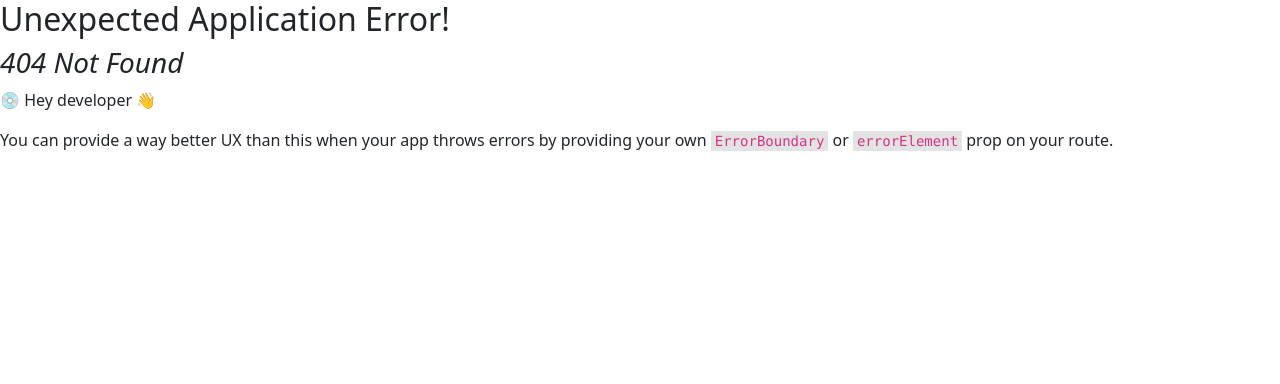
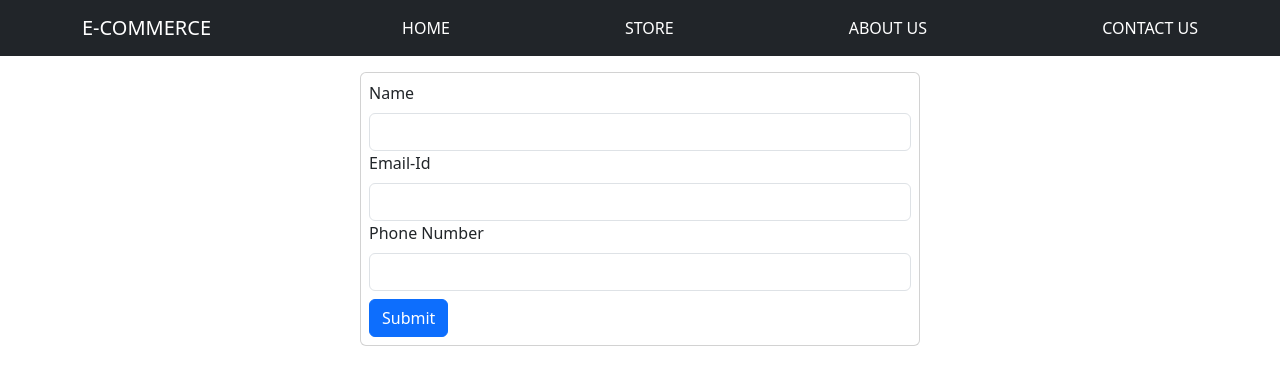
Before and after one commit to srikanth-vanam/E-commerce-react, a React (Create React App) app: page /contactUs in a window 1280 px wide. Before the commit this address had no page. Shown: the top 384 px of the page. Built offline with nearby package versions, Linux system fonts and the light colour scheme.

Commit message:
used Router so made changes according to it, added ContactUs via routing

```diff
--- a/package.json
+++ b/package.json
@@ -10,7 +10,7 @@
     "react": "^18.0.0",
     "react-bootstrap": "^2.8.0",
     "react-dom": "^18.0.0",
-    "react-router-dom": "^6.15.0",
+    "react-router-dom": "^5.3.4",
     "react-scripts": "^5.0.1"
   },
   "scripts": {
--- a/src/App.js
+++ b/src/App.js
@@ -1,16 +1,29 @@
-import { RouterProvider, createBrowserRouter } from "react-router-dom";
 import AboutUs from "./components/AboutUs";
 import LandingPage from "./LandingPage";
 import Home from "./components/Home";
 import Movies from "./components/Backend-Connectivity/Movies";
+import { Route } from "react-router-dom/cjs/react-router-dom";
+import Contact from "./components/Contact";
 function App() {
-  const router = createBrowserRouter([
-    { path: "/", element: <LandingPage /> },
-    { path: "/aboutUs", element: <AboutUs /> },
-    {path:"/home",element:<Home />},
-    {path:'/starwars',element:<Movies />}
-  ]);
-  return <RouterProvider router={router}></RouterProvider>;
+
+
+  return <>
+  <Route exact path="/">
+    <LandingPage />
+  </Route>
+  <Route path="/home">
+    <Home />
+  </Route>
+  <Route path="/aboutUs">
+    <AboutUs />
+  </Route>
+  <Route path="/starwars">
+    <Movies />
+  </Route>
+  <Route path="/contactUs">
+    <Contact />
+  </Route>
+  </>;
 }
 
 export default App;
--- a/src/components/Backend-Connectivity/Movies.js
+++ b/src/components/Backend-Connectivity/Movies.js
@@ -70,7 +70,7 @@ const Movies = () => {
         body: JSON.stringify(movie),
       }
     );
-    const data = await response.json();
+    await response.json();
   };
   const deleteMovieHandler = async (movieId) => {
     try {
--- /dev/null
+++ b/src/components/Contact.js
@@ -0,0 +1,65 @@
+import { Button, Card, Form, FormControl, FormLabel } from "react-bootstrap";
+import Header from "./Header";
+import { useRef } from "react";
+
+const Contact = () => {
+  const inputName = useRef();
+  const inputEmail = useRef();
+  const inputPhoneNumber = useRef();
+
+  const submitHandler = (e) => {
+    e.preventDefault();
+    const userData = {
+      name: inputName.current.value,
+      email: inputEmail.current.value,
+      phoneNumber: inputPhoneNumber.current.value,
+    };
+    postUserDataHandler(userData);
+    inputName.current.value = "";
+    inputEmail.current.value = "";
+    inputPhoneNumber.current.value = "";
+  };
+
+  const postUserDataHandler = async (userData) => {
+    try {
+      const response = await fetch(
+        `https://react-httprequests-2c86d-default-rtdb.firebaseio.com/customerInfo.json`,
+        {
+          method: "POST",
+          body: JSON.stringify(userData),
+          header: {
+            "Content-Type": "application/json",
+          },
+        }
+      );
+      if (!response.ok) {
+        throw new Error("cannot post data to fireBase");
+      } else {
+        console.log("sucessfully posted Customer data");
+      }
+    } catch (error) {
+      console.log(error.message);
+    }
+  };
+
+  return (
+    <>
+      <Header onHide={true} />
+      <Card className="p-2" style={{ width: "35rem", margin: "1rem auto" }}>
+        <Form onSubmit={submitHandler}>
+          <FormLabel>Name</FormLabel>
+          <FormControl ref={inputName}></FormControl>
+          <FormLabel>Email-Id</FormLabel>
+          <FormControl ref={inputEmail}></FormControl>
+          <FormLabel>Phone Number</FormLabel>
+          <FormControl ref={inputPhoneNumber}></FormControl>
+          <Button className="mt-2" type="submit">
+            Submit
+          </Button>
+        </Form>
+      </Card>
+    </>
+  );
+};
+
+export default Contact;
--- a/src/components/Header.js
+++ b/src/components/Header.js
@@ -35,6 +35,13 @@ const Header = (props) => {
             </NavLink>
           </Nav.Link>
         </Nav.Item>
+        <Nav.Item>
+          <Nav.Link>
+            <NavLink to="/contactUs" className="text-white text-decoration-none">
+              CONTACT US
+            </NavLink>
+          </Nav.Link>
+        </Nav.Item>
         {!props.onHide && (
           <Nav.Item className="d-flex">
             <Nav.Link
--- a/src/index.js
+++ b/src/index.js
@@ -1,8 +1,13 @@
-import React from 'react';
-import ReactDOM from 'react-dom/client';
+import React from "react";
+import ReactDOM from "react-dom/client";
 
-import './index.css';
-import App from './App';
-import 'bootstrap/dist/css/bootstrap.min.css';
-const root = ReactDOM.createRoot(document.getElementById('root'));
-root.render(<App />);
+import "./index.css";
+import App from "./App";
+import "bootstrap/dist/css/bootstrap.min.css";
+import { BrowserRouter } from "react-router-dom/cjs/react-router-dom";
+const root = ReactDOM.createRoot(document.getElementById("root"));
+root.render(
+  <BrowserRouter>
+    <App />
+  </BrowserRouter>
+);
```
Also changed, not shown: 1 other file (tests, documents, lock files or other folders).
